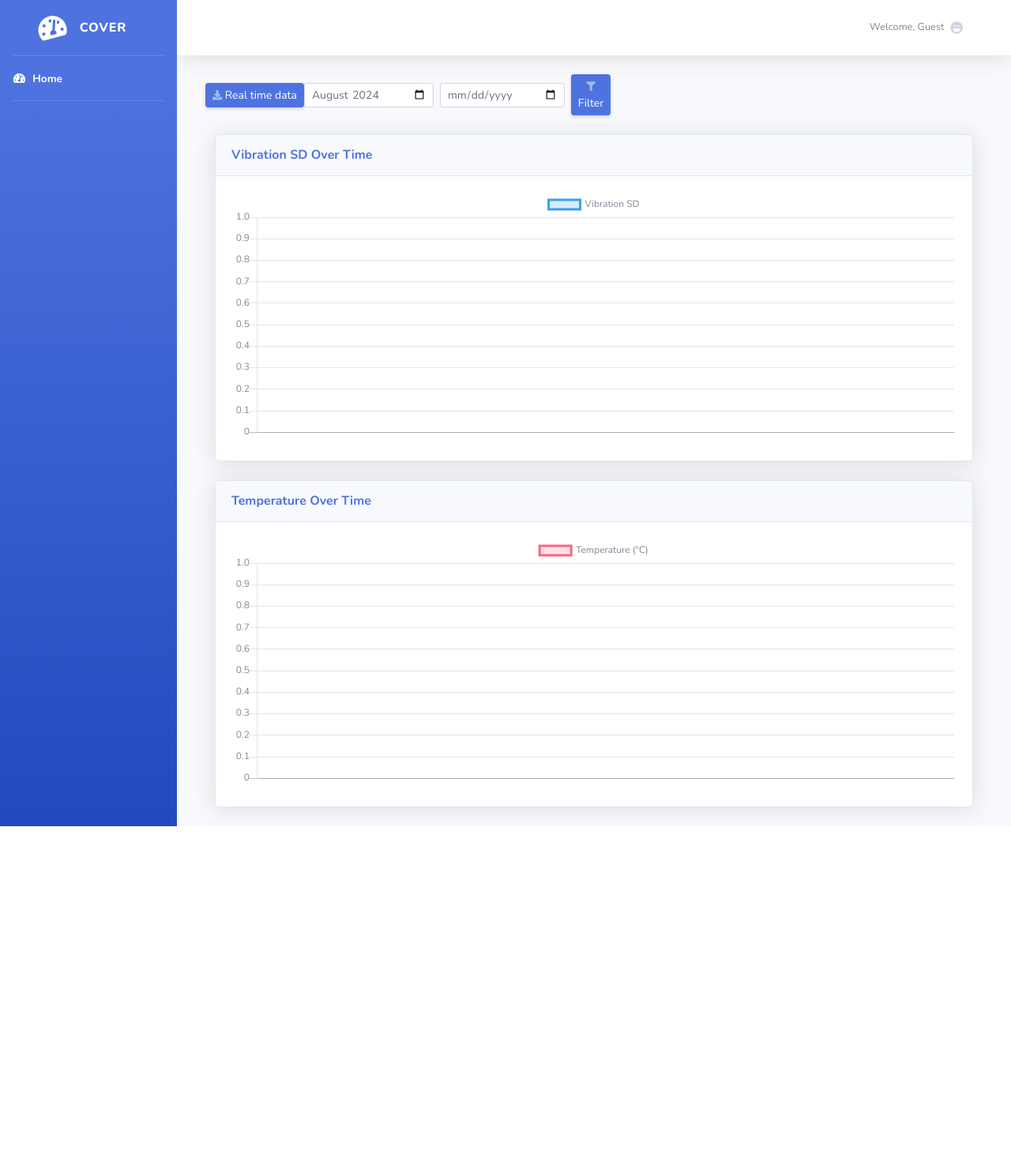
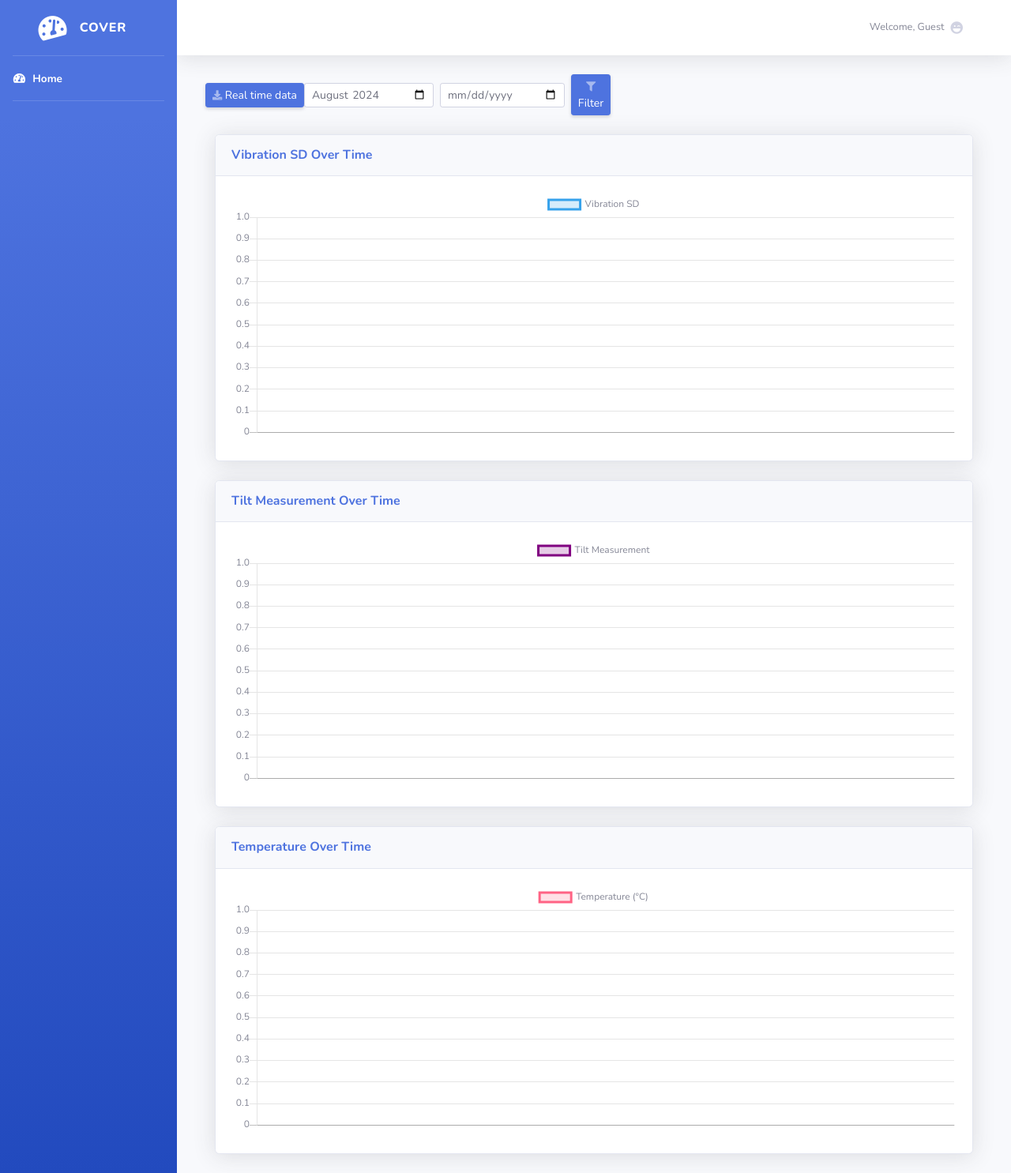
Before and after one commit to BS-PMC-2024/BS-PMC-2024-Team2, a Flask app: page /users/ in a window 1280 px wide. Shown: the whole page at 79% size. Before the commit the page ends 1046 px from the top, so only its background shows below. Run offline with Flask 3, Linux system fonts and the light colour scheme; data that the repository does not hold is empty; some libraries are stand-ins or nearby versions.

Commit message:
SBPMC242-21-AddTilt

```diff
--- a/app/modules/api/client.py
+++ b/app/modules/api/client.py
@@ -49,7 +49,7 @@ def save_to_mongodb(data, client):
         document = {
             "temperature": reading.get("Temperature"),
             "vibration": reading.get("Vibration SD"),
-            "impact": reading.get("Impact", 0),  # Handle missing 'Impact' key
+            "Tilt": reading.get("Tilt", 0),  # Handle missing 'Impact' key
             "date": reading.get("sample_time_utc"),
             "hour": datetime.strptime(reading.get("sample_time_utc"), "%Y-%m-%dT%H:%M:%S.%fZ").hour
         }
@@ -104,9 +104,16 @@ def insert_data_to_mongodb(client, data):
 
     def filter_data(entry):
         try:
+             # Ensure all required keys are present, provide default values if not
+            temperature = entry['Temperature'] if 'Temperature' in entry else 0
+            vibration_sd = entry['Vibration SD'] if 'Vibration SD' in entry else 0
+            tilt = entry['Tilt'] if 'Tilt' in entry else 0
+            sample_time_utc = entry['sample_time_utc']  # Assumes 'sample_time_utc' must exist
+
             return {
                 "Temperature": entry["Temperature"],
                 "Vibration SD": entry["Vibration SD"],
+                "Tilt": entry["Tilt"],
                 "sample_time_utc": entry["sample_time_utc"]
             }
         except KeyError as e:
--- a/app/modules/users/engineer/routes.py
+++ b/app/modules/users/engineer/routes.py
@@ -90,15 +90,19 @@ def abnormal_data():
     # Get the filter values from the query parameters
     temperature_threshold = request.args.get('temperature', type=float, default=28.5)
     vibration_threshold = request.args.get('vibration', type=float, default=0.01)
+    tilt_threshold = request.args.get('tilt', type=float, default=5.0)  # Default value set as example
 
     sensor_data = list(sensors_collection.find({}))
     df = pd.DataFrame(sensor_data)
 
     df['Temperature'] = pd.to_numeric(df['Temperature'], errors='coerce')
     df['Vibration SD'] = pd.to_numeric(df['Vibration SD'], errors='coerce')
+    df['Tilt'] = pd.to_numeric(df['Tilt'], errors='coerce')  # Assuming 'Tilt' is a column in your DataFrame
+
 
      # Apply user-defined filtering
-    filtered_df = df[(df['Temperature'] > temperature_threshold) | (df['Vibration SD'] > vibration_threshold)]
+    filtered_df = df[(df['Temperature'] > temperature_threshold) | (df['Vibration SD'] > vibration_threshold) |
+    (df['Tilt'] > tilt_threshold)]
 
     print("DataFrame Head:\n", filtered_df.head())
     return render_template('abnormal_data.html', tables=filtered_df.to_html(classes='table table-striped', index=False))
--- a/app/modules/users/routes.py
+++ b/app/modules/users/routes.py
@@ -94,8 +94,8 @@ def refresh_API_data():
     email = "sce@atomation.net"
     password = "123456"
     mac_addresses = ["F2:25:55:24:54:A6"]
-    start_date = "2024-07-06T00:00:00.000Z"
-    end_date = "2024-07-07T23:59:59.000Z"
+    start_date = "2024-07-29T00:00:00.000Z"
+    end_date = "2024-07-31T23:59:59.000Z"
 
     try:
         token = retrieve_token_from_db(client)
@@ -109,7 +109,6 @@ def refresh_API_data():
         insert_data_to_mongodb(client, sensor_readings)
         return "Data refresh successful"
     except Exception as e:
-        print(e)
         return "Something went wrong"
 
 @users_bp.route('/')
@@ -129,7 +128,7 @@ def get_data():
         end_date = f"{date}T23:59:59.999Z"
         data = list(collection.find(
             {"sample_time_utc": {"$gte": start_date, "$lt": end_date}},
-            {'_id': 0, 'Temperature': 1, 'Vibration SD': 1, 'sample_time_utc': 1}
+            {'_id': 0, 'Temperature': 1, 'Vibration SD': 1, 'Tilt': 1, 'sample_time_utc': 1}
         ))
         print(f"Retrieved {len(data)} records for date: {date}")
     elif month:
@@ -143,11 +142,11 @@ def get_data():
 
         data = list(collection.find(
             {"sample_time_utc": {"$gte": start_date, "$lt": end_date}},
-            {'_id': 0, 'Temperature': 1, 'Vibration SD': 1, 'sample_time_utc': 1}
+            {'_id': 0, 'Temperature': 1, 'Vibration SD': 1, 'Tilt': 1, 'sample_time_utc': 1}
         ))
         print(f"Retrieved {len(data)} records for month: {month}")
     else:
-        data = list(collection.find({}, {'_id': 0, 'Temperature': 1, 'Vibration SD': 1, 'sample_time_utc': 1}))
+        data = list(collection.find({}, {'_id': 0, 'Temperature': 1, 'Vibration SD': 1, 'Tilt': 1, 'sample_time_utc': 1}))
 
     return jsonify(data)
 
--- a/app/static/js/RefreshData.js
+++ b/app/static/js/RefreshData.js
@@ -29,7 +29,7 @@ function displayData(data) {
         row.innerHTML = `
             <td>${reading.Temperature}</td>
             <td>${reading.Vibration}</td>
-            <td>${reading.Impact}</td>
+            <td>${reading.Tilt}</td>
             <td>${reading.Date}</td>
             <td>${reading.Hour}</td>
         `;
@@ -48,7 +48,7 @@ document.addEventListener('DOMContentLoaded', function () {
     function initializeCharts(data) {
         const ctxTemperature = document.getElementById('temperatureChart').getContext('2d');
         const ctxVibration = document.getElementById('vibrationChart').getContext('2d');
-
+        const ctxTilt = document.getElementById('tiltChart').getContext('2d');
         temperatureChart = new Chart(ctxTemperature, {
             type: 'line',
             data: {
@@ -106,6 +106,34 @@ document.addEventListener('DOMContentLoaded', function () {
                 }
             }
         });
+        tiltChart = new Chart(ctxTilt, {
+            type: 'line',
+            data: {
+                labels: data.map(item => item.sample_time_utc),
+                datasets: [{
+                    label: 'Tilt Measurement',
+                    data: data.map(item => item['Tilt']),
+                    borderColor: 'rgba(128, 0, 128, 1)',
+                    backgroundColor: 'rgba(128, 0, 128, 0.2)',
+                    fill: true
+                }]
+            },
+            options: {
+                responsive: true,
+                maintainAspectRatio: false,
+                scales: {
+                    x: {
+                        type: 'time',
+                        time: {
+                            unit: 'day'
+                        }
+                    },
+                    y: {
+                        beginAtZero: true
+                    }
+                }
+            }
+        });
     }
 
 function fetchData() {
@@ -128,7 +156,7 @@ function fetchData() {
         .then(response => response.json())
         .then(data => {
             console.log(data);
-            if (temperatureChart && vibrationChart) {
+            if (temperatureChart && vibrationChart&& tiltChart) {
                 updateCharts(data);
             } else {
                 initializeCharts(data);
@@ -144,6 +172,8 @@ function updateCharts(data) {
     temperatureChart.data.datasets[0].data = [];
     vibrationChart.data.labels = [];
     vibrationChart.data.datasets[0].data = [];
+    tiltChart.data.labels = [];
+    tiltChart.data.datasets[0].data = [];
 
     if (data.length === 0) {
         console.log("No data available for the selected date or month.");
@@ -158,6 +188,9 @@ function updateCharts(data) {
         vibrationChart.data.labels = data.map(item => item.sample_time_utc);
         vibrationChart.data.datasets[0].data = data.map(item => item['Vibration SD']);
         vibrationChart.update();
+        tiltChart.data.labels = data.map(item => item.sample_time_utc);
+        tiltChart.data.datasets[0].data = data.map(item => item.Tilt);
+        tiltChart.update();
     }
 
         const stats = calculateStatistics(data);
--- a/app/templates/abnormal_data.html
+++ b/app/templates/abnormal_data.html
@@ -73,6 +73,10 @@
                             <label for="vibration">Vibration SD Threshold:</label>
                             <input type="number" step="0.001" class="form-control" id="vibration" name="vibration" placeholder="Enter vibration SD threshold">
                         </div>
+                        <div class="form-group">
+                            <label for="tilt">Tilt Threshold:</label>
+                            <input type="number" step="0.1" class="form-control" id="tilt" name="tilt" placeholder="Enter tilt threshold">
+                        </div>
                         <button type="submit" class="btn btn-primary">Apply Filter</button>
                     </form>
                 </div>
--- a/app/templates/index.html
+++ b/app/templates/index.html
@@ -95,6 +95,18 @@
                                         <div class="card-body">
                                             <div class="chart-area">
                                                 <canvas id="vibrationChart"></canvas>
+                                            </div>
+                                        </div>
+                                    </div>
+                                </div>
+                                <div class="col-12"> <!-- Use col-12 for full width stacking -->
+                                    <div class="card shadow mb-4">
+                                        <div class="card-header py-3 d-flex flex-row align-items-center justify-content-between">
+                                            <h6 class="m-0 font-weight-bold text-primary large-header">Tilt Measurement Over Time</h6>
+                                        </div>
+                                        <div class="card-body">
+                                            <div class="chart-area">
+                                                <canvas id="tiltChart"></canvas>
                                             </div>
                                         </div>
                                     </div>
```
